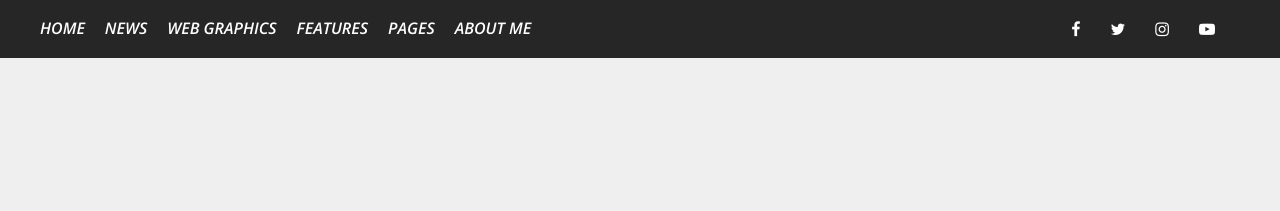
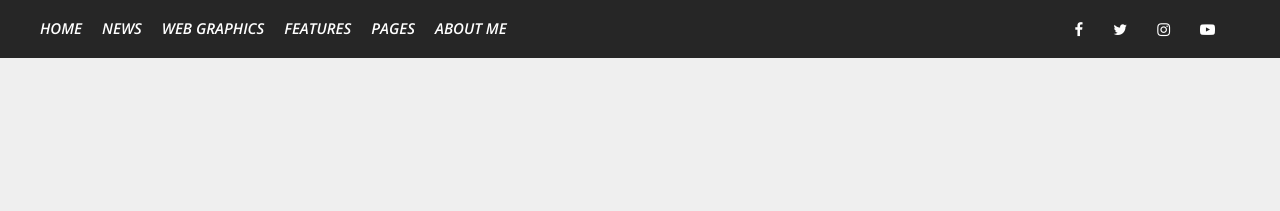
Before and after one commit to juscuizon/blog, a Jekyll site: the page built from index.html, in a window 1280 px wide. Shown: the top 211 px of the page. Built offline with Jekyll 4.4.1, drawn with Linux system fonts in a browser that asks for light colours; some web fonts are replaced.

Commit message:
Changed font size for navigation and social icon hover delay

```diff
--- a/assets/css/2-modules/_header.sass
+++ b/assets/css/2-modules/_header.sass
@@ -21,12 +21,13 @@
 			text-decoration: none
 			color: white
 			font-family: 'Open Sans'
+			font-size: 15px
 
 	.navigation
 
 		a:hover
 			color: #e03821
-			transition: 0.3s
+			transition: 0.4s
 
 	.social-icons
 		a
@@ -40,3 +41,4 @@
 
 		a:hover
 			background: #111111
+			transition: 0.4s
--- a/assets/css/main.css
+++ b/assets/css/main.css
@@ -2682,12 +2682,13 @@
     .header-bar ul a {
       text-decoration: none;
       color: white;
-      font-family: 'Open Sans'; }
+      font-family: 'Open Sans';
+      font-size: 15px; }
   .header-bar .navigation a:hover {
     color: #e03821;
-    -webkit-transition: 0.3s;
-    -o-transition: 0.3s;
-    transition: 0.3s; }
+    -webkit-transition: 0.4s;
+    -o-transition: 0.4s;
+    transition: 0.4s; }
   .header-bar .social-icons a {
     position: relative;
     display: -webkit-box;
@@ -2703,4 +2704,7 @@
     margin: -10px;
     height: 58px; }
   .header-bar .social-icons a:hover {
-    background: #111111; }
+    background: #111111;
+    -webkit-transition: 0.4s;
+    -o-transition: 0.4s;
+    transition: 0.4s; }
```
